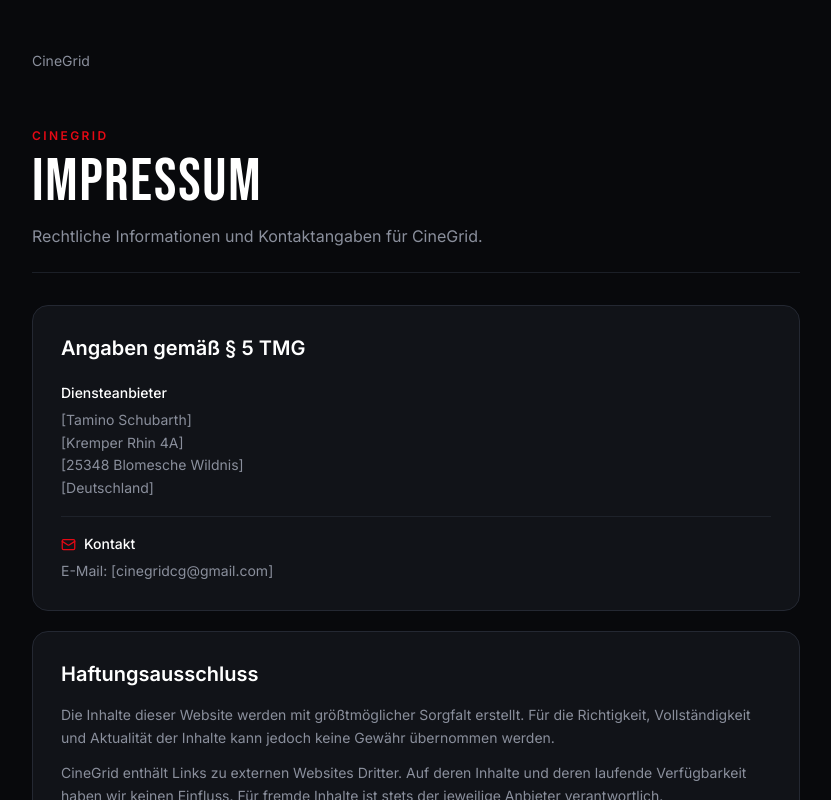
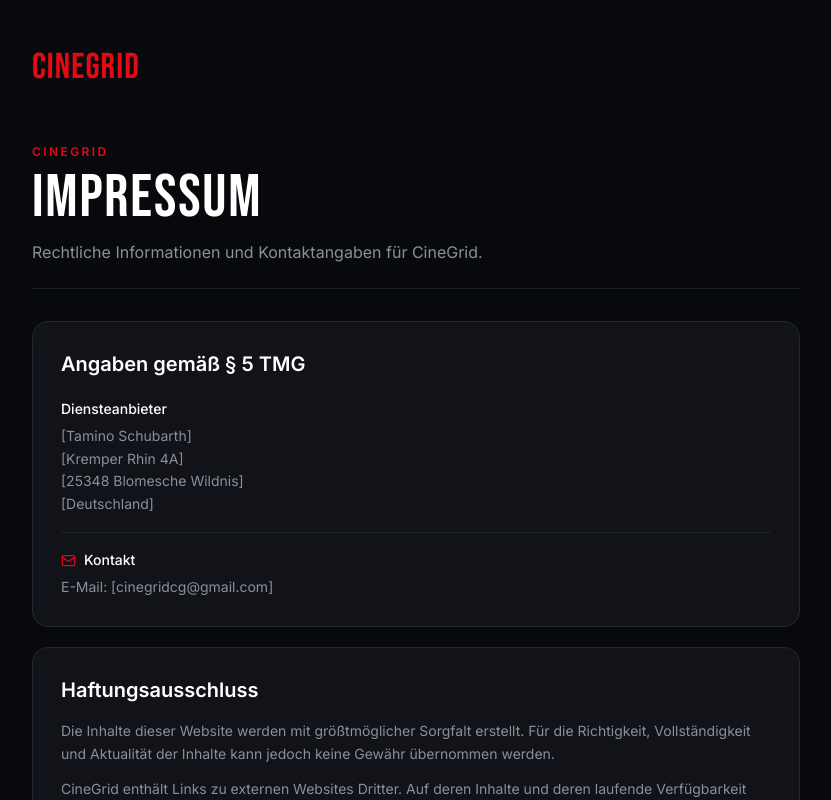
Before and after one commit to gamessindgeilzockenistgeiler-ui/film-app, a Next.js app: page /impressum in a window 1280 px wide. Shown: the top 800 px of the page, without its empty margins (224-1055 px from the left). Built offline with nearby package versions, Linux system fonts and the light colour scheme.

Commit message:
feat: impressum route hinzugefügt und footer impressums link fix

```diff
--- a/app/impressum/page.tsx
+++ b/app/impressum/page.tsx
@@ -14,7 +14,7 @@
   return (
     <main className="min-h-screen bg-cinema-bg px-4 py-8 text-white sm:px-6 sm:py-12 lg:px-8">
       <div className="mx-auto max-w-3xl">
-        <Link href="/" className="text-sm text-cinema-muted transition-colors hover:text-white">
+        <Link href="/" className="inline-block font-display text-3xl tracking-widest text-cinema-accent transition-colors hover:text-white sm:text-4xl">
           CineGrid
         </Link>
 
```
